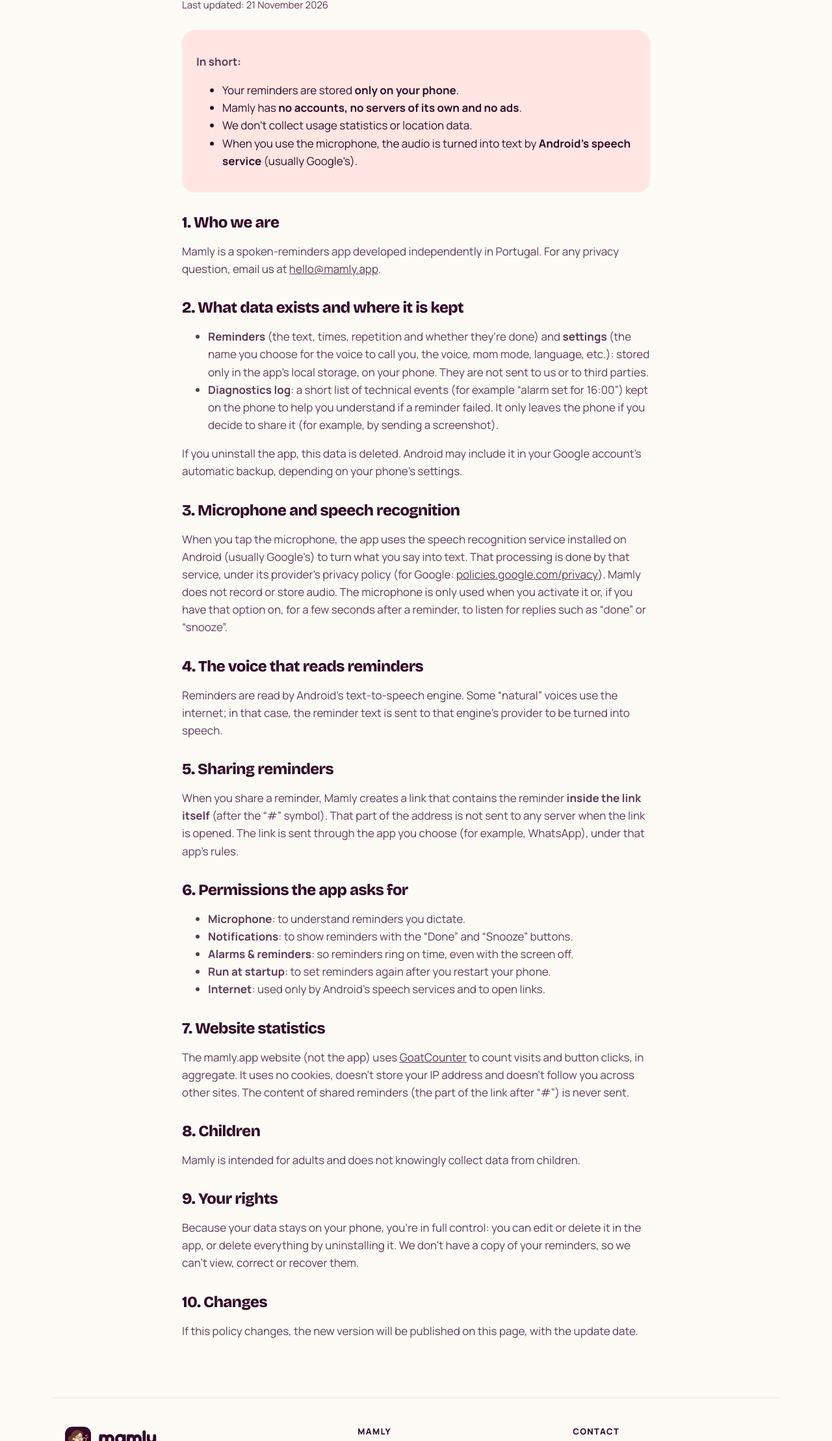
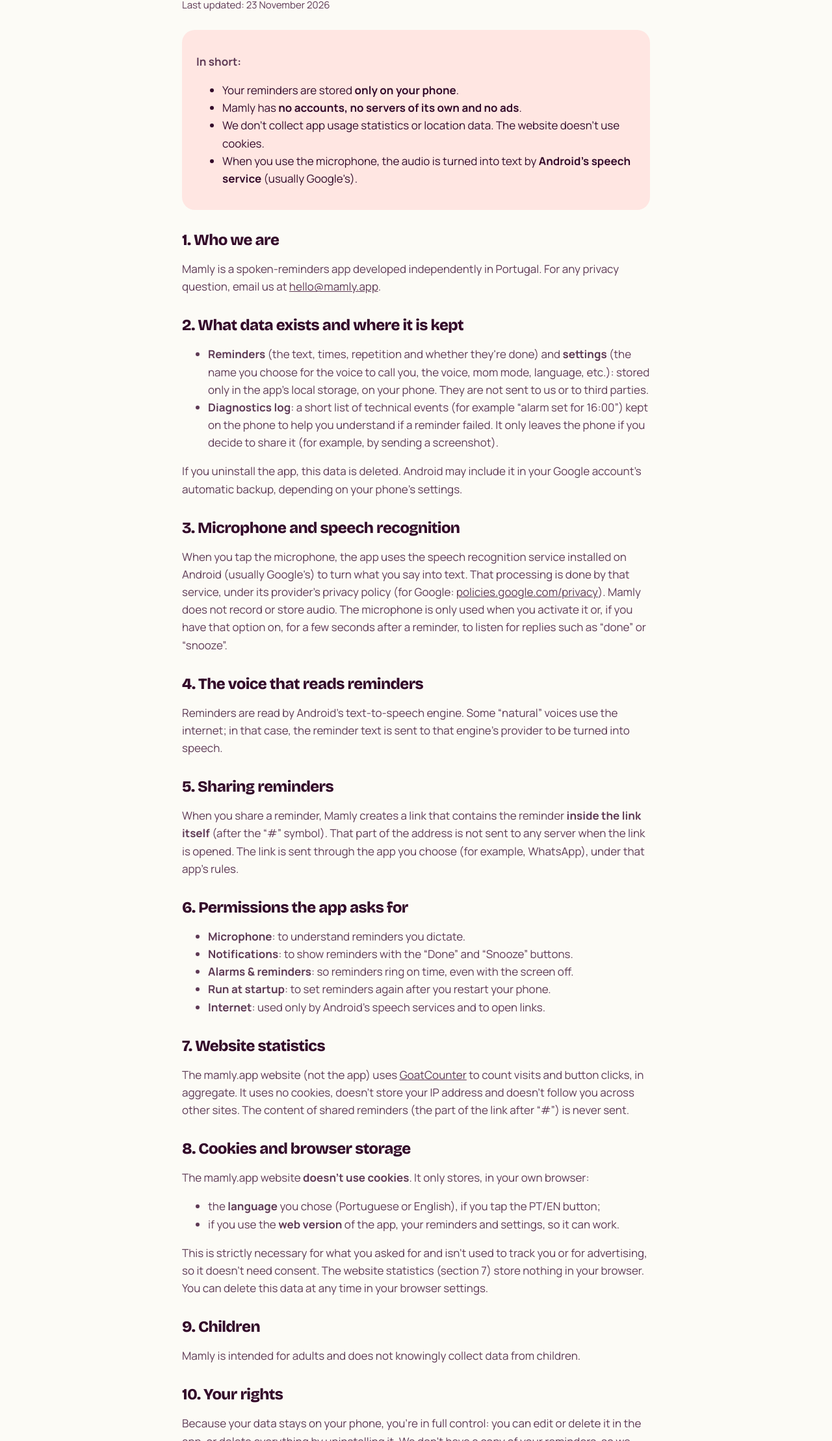
Before and after one commit to pedrobd/Mamly, a plain HTML site: page site/en/privacy.html in a window 1280 px wide. Shown: the part 178-2395 px from the top of the page at 65% size. Drawn offline with Linux system fonts and the light colour scheme; files whose address does not match are found by name.

Commit message:
Privacy policy: cookies and browser storage section
The site sets no cookies; it only keeps the chosen language and, in the web
app, the user's own reminders/settings in local storage (strictly necessary,
no consent needed). GoatCounter stores nothing in the browser.

Co-Authored-By: Claude Opus 5.5 <noreply@anthropic.com>
Claude-Session: https://claude.ai/code/session_01Vz2moDb866Xe6U8hfWhM98

```diff
--- a/site/en/privacy.html
+++ b/site/en/privacy.html
@@ -30,14 +30,14 @@
   <main>
     <section class="doc">
       <h1>Privacy policy</h1>
-      <p class="updated">Last updated: 21 November 2026</p>
+      <p class="updated">Last updated: 23 November 2026</p>
 
       <div class="summary">
         <p><b>In short:</b></p>
         <ul>
           <li>Your reminders are stored <b>only on your phone</b>.</li>
           <li>Mamly has <b>no accounts, no servers of its own and no ads</b>.</li>
-          <li>We don't collect usage statistics or location data.</li>
+          <li>We don't collect app usage statistics or location data. The website doesn't use cookies.</li>
           <li>When you use the microphone, the audio is turned into text by <b>Android's speech service</b> (usually Google's).</li>
         </ul>
       </div>
@@ -73,13 +73,21 @@
       <h2>7. Website statistics</h2>
       <p>The mamly.app website (not the app) uses <a href="https://www.goatcounter.com/">GoatCounter</a> to count visits and button clicks, in aggregate. It uses no cookies, doesn't store your IP address and doesn't follow you across other sites. The content of shared reminders (the part of the link after “#”) is never sent.</p>
 
-      <h2>8. Children</h2>
+      <h2>8. Cookies and browser storage</h2>
+      <p>The mamly.app website <b>doesn't use cookies</b>. It only stores, in your own browser:</p>
+      <ul>
+        <li>the <b>language</b> you chose (Portuguese or English), if you tap the PT/EN button;</li>
+        <li>if you use the <b>web version</b> of the app, your reminders and settings, so it can work.</li>
+      </ul>
+      <p>This is strictly necessary for what you asked for and isn't used to track you or for advertising, so it doesn't need consent. The website statistics (section 7) store nothing in your browser. You can delete this data at any time in your browser settings.</p>
+
+      <h2>9. Children</h2>
       <p>Mamly is intended for adults and does not knowingly collect data from children.</p>
 
-      <h2>9. Your rights</h2>
+      <h2>10. Your rights</h2>
       <p>Because your data stays on your phone, you're in full control: you can edit or delete it in the app, or delete everything by uninstalling it. We don't have a copy of your reminders, so we can't view, correct or recover them.</p>
 
-      <h2>10. Changes</h2>
+      <h2>11. Changes</h2>
       <p>If this policy changes, the new version will be published on this page, with the update date.</p>
     </section>
   </main>
```
Also changed, not shown: site/privacidade.html (+13 -5 lines).
